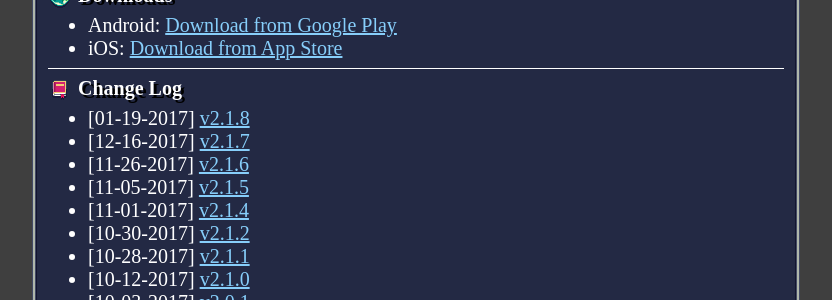
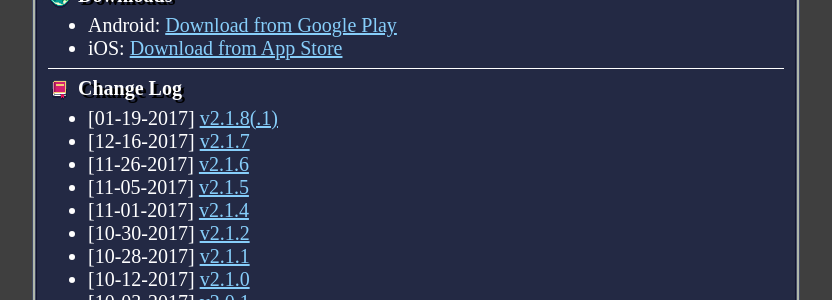
Before and after one commit to toyknight/toyknight.github.io, a Jekyll site: the page built from aeii.md, in a window 1280 px wide. Shown: the part 989-1289 px from the top of the page, without its empty margins (224-1056 px from the left). Built offline with Jekyll 4.4.1, drawn with Linux system fonts in a browser that asks for light colours; comment, search, counter and statistics services are not loaded.

Commit message:
2.1.8.1 release

```diff
--- a/_layouts/aeii.html
+++ b/_layouts/aeii.html
@@ -73,7 +73,7 @@
             <span><b>Change Log</b></span>
         </p>
         <ul class="text">
-            <li>[01-19-2017] <a href="http://aeii.boards.net/thread/117/01-19-2018-patch-notes">v2.1.8</a></li>
+            <li>[01-19-2017] <a href="http://aeii.boards.net/thread/117/01-19-2018-patch-notes">v2.1.8(.1)</a></li>
             <li>[12-16-2017] <a href="http://aeii.boards.net/thread/89/12-16-2017-patch-notes">v2.1.7</a></li>
             <li>[11-26-2017] <a href="http://aeii.boards.net/thread/81/11-26-2017-patch-notes">v2.1.6</a></li>
             <li>[11-05-2017] <a href="http://aeii.boards.net/thread/72/11-05-2017-patch-notes">v2.1.5</a></li>
```
